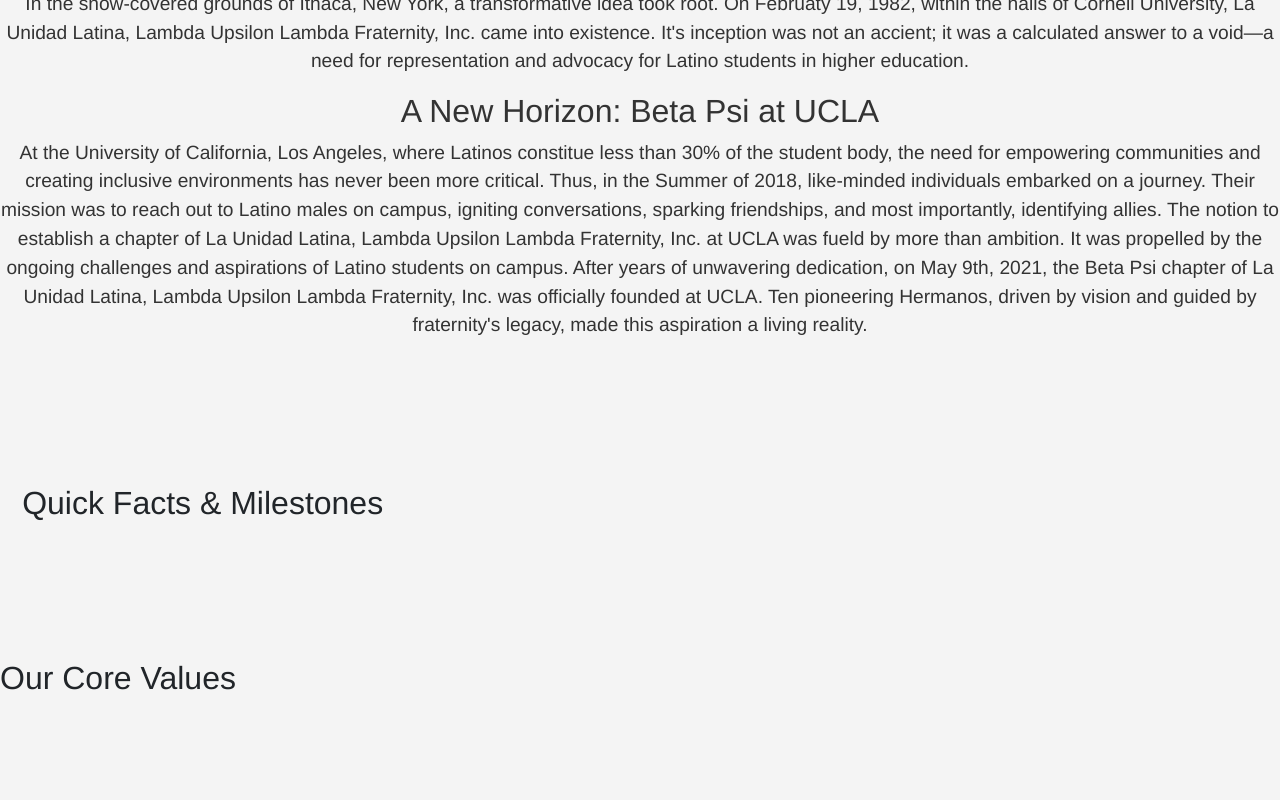
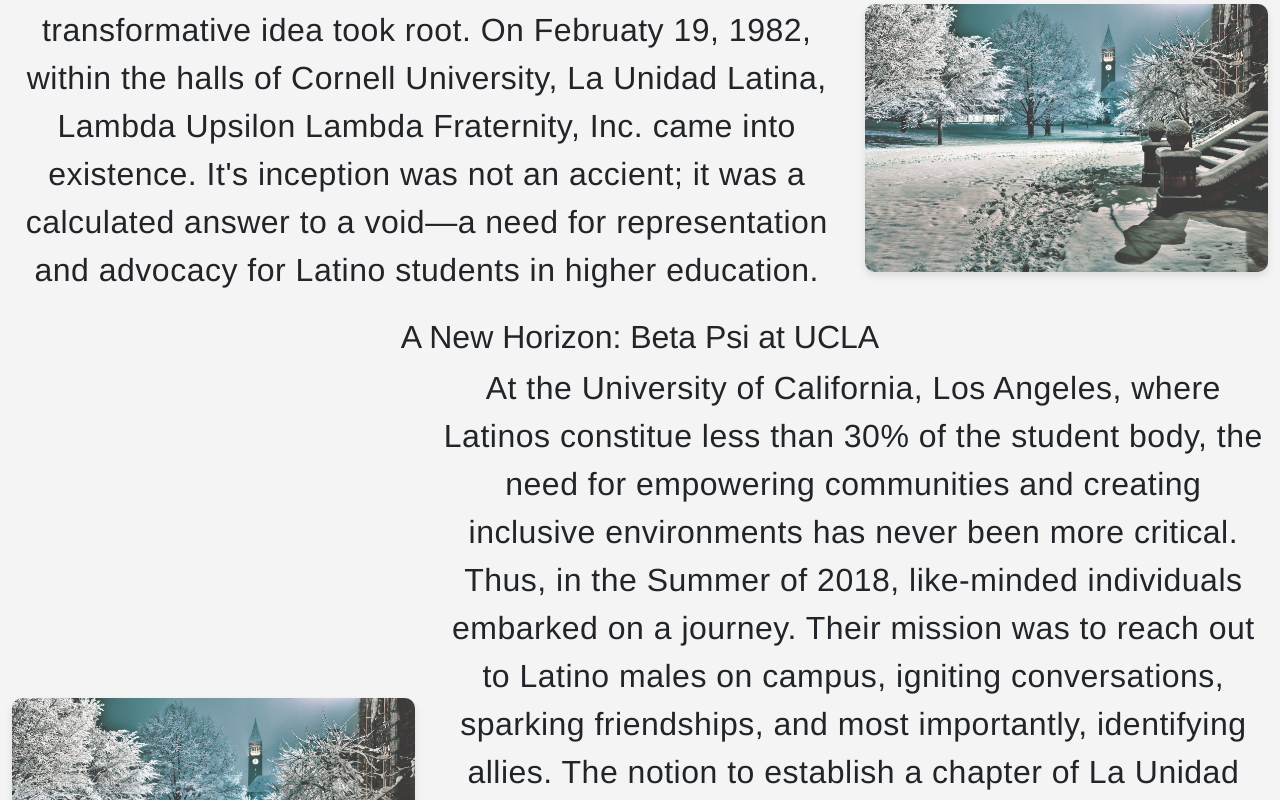
Before and after one commit to carlosm22700/chapter-website, a React (Create React App) app: page /about in a window 1280 px wide. Shown: the part 980-1780 px from the top of the page. Built offline with nearby package versions, Linux system fonts and the light colour scheme.

Commit message:
wip: about page content

```diff
--- a/src/pages/AboutPage/AboutPage.js
+++ b/src/pages/AboutPage/AboutPage.js
@@ -1,5 +1,8 @@
+import { Col, Row } from "react-bootstrap";
+import Container from "react-bootstrap/Container";
 import { AboutBanner } from "../../components/AboutBanner";
 import "./AboutPageStyles.css";
+import nyImg from "../../assets/images/cornell.jpg";
 
 export const AboutPage = () => {
   return (
@@ -10,32 +13,60 @@
 
       <section className="about-story">
         <h2 className="story-title">Our Story</h2>
+        <div className="story-content-section">
+          <Container>
             <h2>The Birth of a Legacy: La Unidad Latina</h2>
+            <Row className="flex-container">
+              <Col sm={8} className="flex-item">
                 <p>
-          In the snow-covered grounds of Ithaca, New York, a transformative idea
-          took root. On Februaty 19, 1982, within the halls of Cornell
-          University, La Unidad Latina, Lambda Upsilon Lambda Fraternity, Inc.
-          came into existence. It's inception was not an accient; it was a
-          calculated answer to a void—a need for representation and advocacy for
-          Latino students in higher education.
+                  In the snow-covered grounds of Ithaca, New York, a
+                  transformative idea took root. On Februaty 19, 1982, within
+                  the halls of Cornell University, La Unidad Latina, Lambda
+                  Upsilon Lambda Fraternity, Inc. came into existence. It's
+                  inception was not an accient; it was a calculated answer to a
+                  void—a need for representation and advocacy for Latino
+                  students in higher education.
                 </p>
+              </Col>
+              <Col sm={4} className="flex-item">
+                <img className="ny-img" src={nyImg} />
+              </Col>
+            </Row>
+          </Container>
+        </div>
+        <div className="story-content-section">
+          <Container>
             <h2>A New Horizon: Beta Psi at UCLA</h2>
+            <Row className="flex-container">
+              <Col sm={4} className="flex-item">
+                <img className="ny-img" src={nyImg} />
+              </Col>
+              <Col sm={8} className="flex-item">
                 <p>
-          At the University of California, Los Angeles, where Latinos constitue
-          less than 30% of the student body, the need for empowering communities
-          and creating inclusive environments has never been more critical.
-          Thus, in the Summer of 2018, like-minded individuals embarked on a
-          journey. Their mission was to reach out to Latino males on campus,
-          igniting conversations, sparking friendships, and most importantly,
-          identifying allies. The notion to establish a chapter of La Unidad
-          Latina, Lambda Upsilon Lambda Fraternity, Inc. at UCLA was fueld by
-          more than ambition. It was propelled by the ongoing challenges and
-          aspirations of Latino students on campus. After years of unwavering
-          dedication, on May 9th, 2021, the Beta Psi chapter of La Unidad
-          Latina, Lambda Upsilon Lambda Fraternity, Inc. was officially founded
-          at UCLA. Ten pioneering Hermanos, driven by vision and guided by
+                  At the University of California, Los Angeles, where Latinos
+                  constitue less than 30% of the student body, the need for
+                  empowering communities and creating inclusive environments has
+                  never been more critical.
+                  <br />
+                  Thus, in the Summer of 2018, like-minded individuals embarked
+                  on a journey. Their mission was to reach out to Latino males
+                  on campus, igniting conversations, sparking friendships, and
+                  most importantly, identifying allies. The notion to establish
+                  a chapter of La Unidad Latina, Lambda Upsilon Lambda
+                  Fraternity, Inc. at UCLA was fueld by more than ambition. It
+                  was propelled by the ongoing challenges and aspirations of
+                  Latino students on campus.
+                  <br />
+                  After years of unwavering dedication, on May 9th, 2021, the
+                  Beta Psi chapter of La Unidad Latina, Lambda Upsilon Lambda
+                  Fraternity, Inc. was officially founded at UCLA. Ten
+                  pioneering Hermanos, driven by vision and guided by
                   fraternity's legacy, made this aspiration a living reality.
                 </p>
+              </Col>
+            </Row>
+          </Container>
+        </div>
       </section>
 
       <section className="facts-milestones">
--- a/src/pages/AboutPage/AboutPageStyles.css
+++ b/src/pages/AboutPage/AboutPageStyles.css
@@ -20,6 +20,16 @@
   font-family: Stellar;
   src: url("../../assets/fonts/Stellar-Medium.otf");
   font-weight: 500;
+}
+
+.flex-container {
+  display: flex;
+}
+
+.flex-item {
+  display: flex;
+  align-items: center;
+  justify-content: center;
 }
 /* =========================
             Hero
@@ -44,19 +54,33 @@
         About Story
    ========================= */
 
-.about-story {
-  padding: 4rem 0;
-  background: #f4f4f4;
-  font-size: 1.2em;
-  line-height: 1.5;
-  color: #333;
-}
-
-h2.story-title {
+.story-title {
   font-family: Stellar;
   font-size: 4.5rem;
   padding: 30px;
   color: #653819;
+  text-align: center; /* Center-align the text */
+}
+
+/* For the subsection titles */
+.about-story {
+  font-size: 2rem;
+  margin-bottom: 1rem;
+  font-weight: 600;
+}
+
+/* For the story content */
+.about-story p {
+  font-weight: 400;
+  letter-spacing: 0.5px;
+  margin-bottom: 1.5rem;
+}
+
+/* For the image */
+.ny-img {
+  border-radius: 10px; /* Rounded corners */
+  box-shadow: 0px 4px 8px rgba(0, 0, 0, 0.1); /* Shadow for depth */
+  max-width: 100%; /* To make sure the image doesn’t stretch */
 }
 
 /* =========================
```
Also changed, not shown: src/assets/images/cornell.jpg (added). Lines whose indentation alone changed are shown as unchanged.
